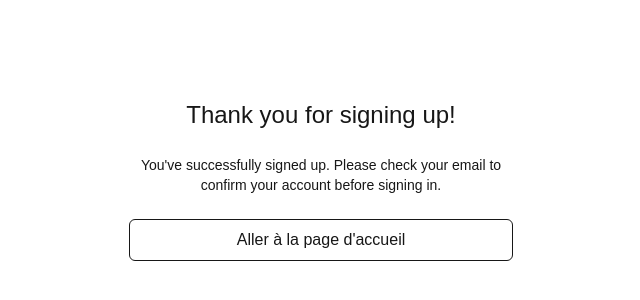
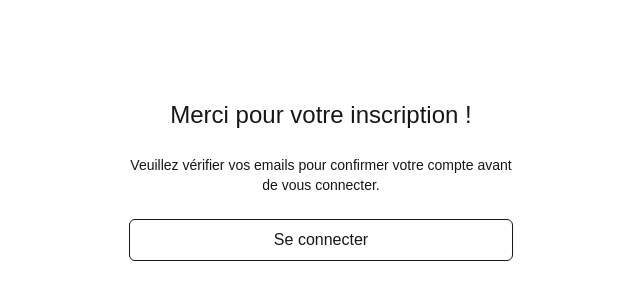
Before and after one commit to DJKFifou/FixMyStreet, a Next.js app: page /auth/sign-up-success in a window 1280 px wide. Shown: the part 220-520 px from the top of the page, without its empty margins (319-959 px from the left). Built offline with nearby package versions, Linux system fonts and the light colour scheme.

Commit message:
fix: Translated sign-up-success page

```diff
--- a/app/auth/sign-up-success/page.tsx
+++ b/app/auth/sign-up-success/page.tsx
@@ -5,13 +5,15 @@ export default function Page() {
     <div className="flex min-h-svh w-full items-center justify-center px-6 py-12 md:py-6">
       <div className="w-full max-w-sm">
         <div className="flex flex-col gap-6">
-          <h1 className="text-2xl text-center">Thank you for signing up!</h1>
+          <h1 className="text-2xl text-center">Merci pour votre inscription !</h1>
           <p className="text-sm text-muted-foreground text-center">
-            You&apos;ve successfully signed up. Please check your email to
-            confirm your account before signing in.
+            Veuillez vérifier vos emails pour confirmer votre compte avant de vous connecter.
           </p>
-          <Link href="/" className="block text-center w-full border border-foreground rounded-md p-2">
-            Aller à la page d&apos;accueil
+          <Link
+            href="/login"
+            className="block text-center w-full border border-foreground rounded-md p-2"
+          >
+            Se connecter
           </Link>
         </div>
       </div>
```
